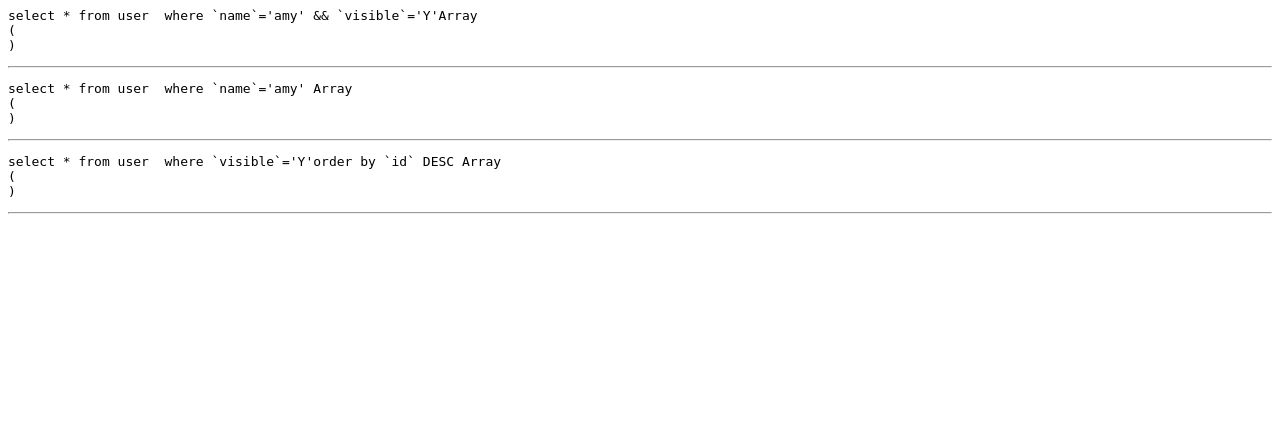
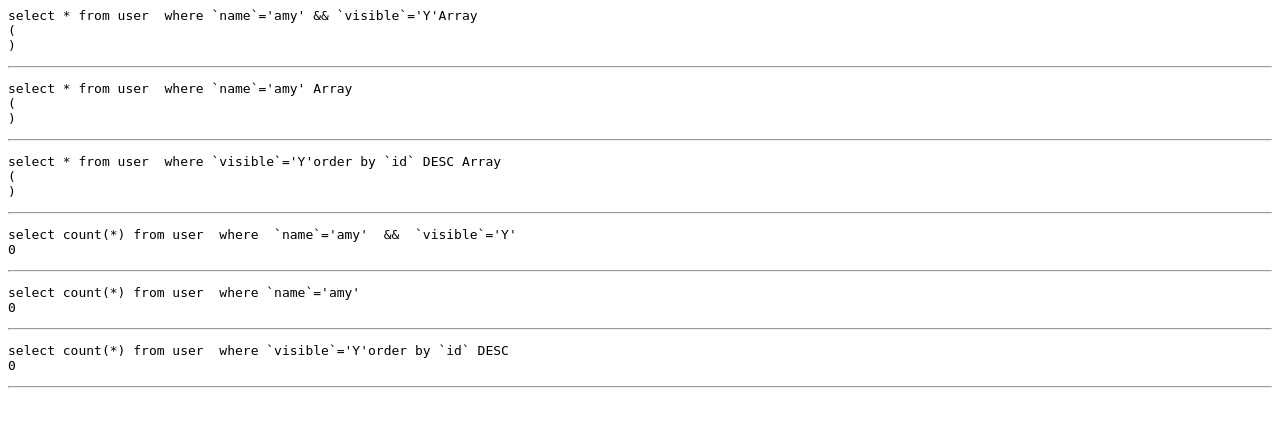
Before and after one commit to yuchi777/Web-Design-Certification-Level-B, a PHP site: page /base.php in a window 1280 px wide. Shown: the top 427 px of the page. Run offline with PHP 8.4, Linux system fonts and the light colour scheme; tables that the repository leaves empty or names only in its code hold one stand-in row (values such as "Sample post").

Commit message:
完成count() 計數函式

```diff
--- a/web01/base.php
+++ b/web01/base.php
@@ -10,7 +10,8 @@ class DB{
 
     //設定建構式
     //PDO連線
-    //Apache->Config->httpd.conf->DocumentRoot&Directory "C:\Users\yuchi\Documents\github\Web-Design-Certification-Level-B\web01"
+    //Apache->Config->httpd.conf->DocumentRoot & Directory
+    //"C:\Users\yuchi\Documents\github\Web-Design-Certification-Level-B\web01"
     public function __construct($table){
 
         $this->table = $table;
@@ -19,6 +20,10 @@ class DB{
     }
 
 
+
+
+
+    /****************************************************************************************** */
 
     //($a,…$arg)的參數寫法稱為"不定參數"，表示不確定參數會有幾個，而所有的參數都會被放入陣列中。
     // 不定參數一定放在所有參數的最後，前面的參數表示一定要有，否則會出現參數缺少的錯誤。
@@ -58,6 +63,36 @@ class DB{
         //fetchAll(PDO::FETCH_ASSOC)
         return $this->pdo->query($sql)->fetchAll();
     }
+    /****************************************************************************************** */
+
+
+    public function count(...$arg){
+        $sql = "select count(*) from $this->table ";
+
+        if( isset($arg[0]) ){
+            if(is_array($arg[0])){
+                foreach ($arg[0] as $key => $value) {
+                    $tmp[]= sprintf(" `%s`='%s' ", $key, $value);
+                }
+
+                $sql = $sql." where ".implode(" && ",$tmp);
+            }else{
+
+                $sql = $sql . $arg[0];
+            }
+        }
+
+        if(isset($arg[1])){
+            $sql = $sql . $arg[1];
+        }
+
+        echo $sql."<br>";
+        return $this->pdo->query($sql)->fetchColumn();
+    }
+    /****************************************************************************************** */
+
+
+
 
 
 }
@@ -78,6 +113,21 @@ echo "<pre>";
 print_r($user->all(" where `visible`='Y'", "order by `id` DESC "));
 echo "</pre><hr>";
 
+/******************************************************************************************/
+echo "<pre>";
+print_r($user->count(['name'=>'amy' , 'visible'=>'Y']));
+echo "</pre><hr>";
+
+
+echo "<pre>";
+print_r($user->count(" where `name`='amy' "));
+echo "</pre><hr>";
+
+
+echo "<pre>";
+print_r($user->count(" where `visible`='Y'", "order by `id` DESC "));
+echo "</pre><hr>";
+
 
 
 ?>
```
